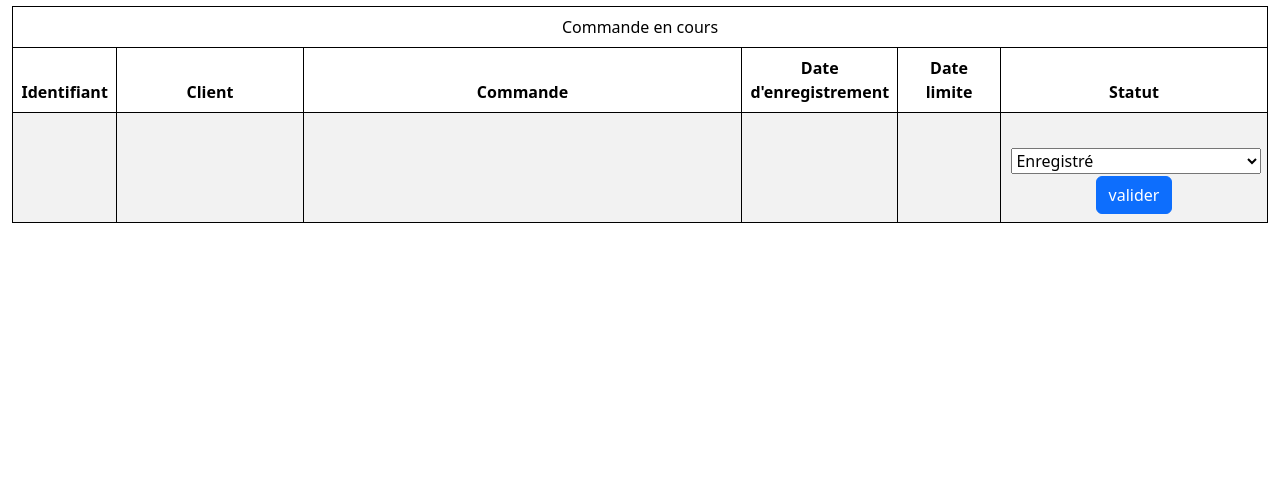
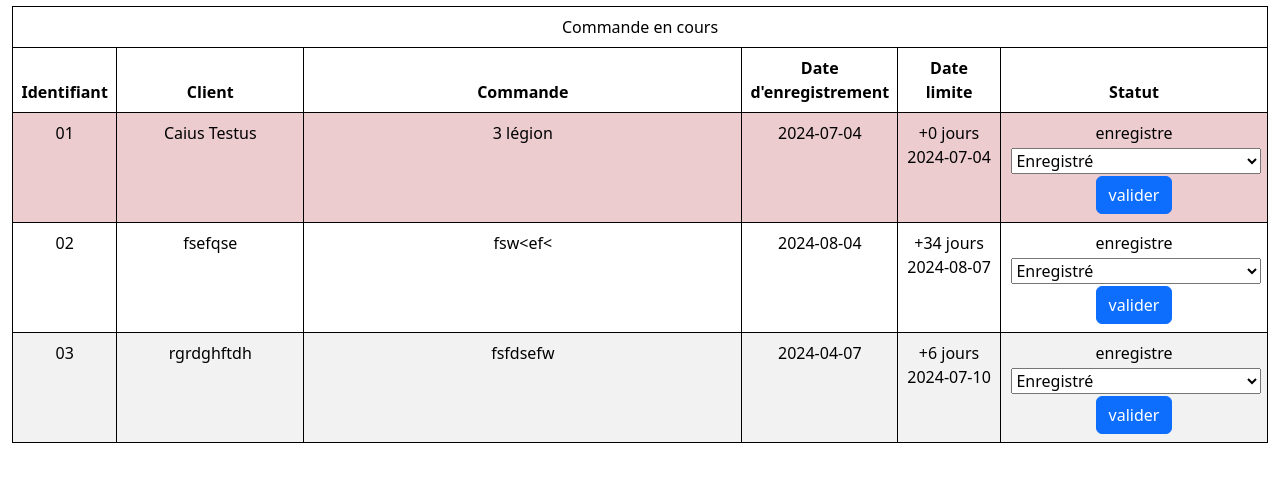
Before and after one commit to MargetCyril/todolist, a PHP site: page /todolist/todolist/index.php in a window 1280 px wide. Shown: the part 30-512 px from the top of the page. Run offline with PHP 8.4, Linux system fonts and the light colour scheme; data that the repository does not hold is empty.

Commit message:
with alert

```diff
--- a/todolist/todolist/data.json
+++ b/todolist/todolist/data.json
@@ -0,0 +1,3 @@
+{"identifiant":"01","01":{"client":"Caius Testus","commande":"3 l\u00e9gion","recu":"2024-07-04","limite":"2024-07-04","statut":"enregistre"}}
+{"identifiant":"02","02":{"client":"fsefqse","commande":"fsw&lt;ef&lt;","recu":"2024-08-04","limite":"2024-08-07","statut":"enregistre"}}
+{"identifiant":"03","03":{"client":"rgrdghftdh","commande":"fsfdsefw","recu":"2024-04-07","limite":"2024-07-10","statut":"enregistre"}}
--- a/todolist/todolist/index.php
+++ b/todolist/todolist/index.php
@@ -42,7 +42,16 @@ while(!feof($myfile)) {
     $myJSON = $myJSON[$id];
     if ($myJSON["statut"] !== "facture"){
 
-       echo '<tr>';
+            $limit = strtotime($myJSON["limite"]);
+    $limit = date("Y-m-d", $limit);
+    $limit = new DateTimeImmutable($limit);
+    $jour = date("Y-m-d");
+    $jour = new DateTimeImmutable($jour);
+    $date = $jour->diff($limit);
+    $diff = $date->format("%R%a");
+    if ($diff <= 3) {
+
+       echo '<tr class="table-danger">';
        echo '<td id='.$id.'>';
     echo $id;
     echo '</td>';
@@ -56,6 +65,45 @@ while(!feof($myfile)) {
     echo $myJSON["recu"];
     echo '</td>';
     echo '<td>';
+
+    echo $date->format('%R%a jours');
+    echo '<br>';
+    echo $myJSON["limite"];
+    echo '</td>';
+    echo '<td>';
+    echo $myJSON["statut"];
+    echo '<br>';
+    echo '<form action="change.php" method="POST">
+    <input name="id" type="hidden" value='.$id.' ></input>
+    <select name="statut">
+            <option id="statut" value="enregistre">Enregistré</option>
+            <option id="statut" value="en cours">En Cours</option>
+            <option id="statut" value="facture">A Facturé</option>
+            <option id="statut" value="terminer">Terminer</option>
+</select>
+<button type=submit class="btn btn-primary">valider</button>
+</form>';
+    echo '</td>';
+    echo '</tr>';}
+
+    else {
+        echo '<tr>';
+       echo '<td id='.$id.'>';
+    echo $id;
+    echo '</td>';
+    echo '<td>';
+    echo $myJSON["client"];
+    echo '</td>';
+    echo '<td>';
+    echo $myJSON["commande"];
+    echo '</td>';
+    echo '<td>';
+    echo $myJSON["recu"];
+    echo '</td>';
+    echo '<td>';
+
+    echo $date->format('%R%a jours');
+    echo '<br>';
     echo $myJSON["limite"];
     echo '</td>';
     echo '<td>';
@@ -73,6 +121,7 @@ while(!feof($myfile)) {
 </form>';
     echo '</td>';
     echo '</tr>';
+    }
 }
 }
 fclose($myfile);
```
